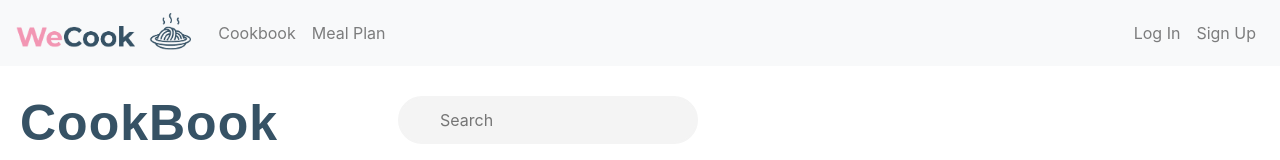
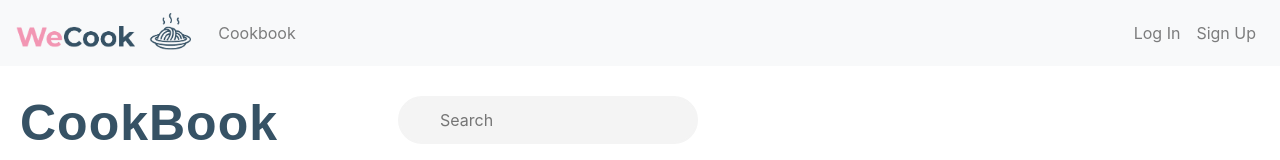
Before and after one commit to rtumalle0518/WeCook, a React (Create React App) app: page /cookbook in a window 1280 px wide. Shown: the top 160 px of the page. Built offline with nearby package versions, Linux system fonts and the light colour scheme; no server answers; a web font is replaced by a local one.

Commit message:
navbar change

```diff
--- a/src/components/NavigationBar.js
+++ b/src/components/NavigationBar.js
@@ -64,7 +64,6 @@ export default function NavigationBar() {
                 <Nav className="mr-auto">
                     <Nav.Link href="/cookbook">Cookbook</Nav.Link>
                     {/*Comment off line below to get rid of survey button if user is not logged in*/}
-                    <Nav.Link href="/survey">Meal Plan</Nav.Link>
                 </Nav>
 
                 <Nav className="ml-auto">
```
